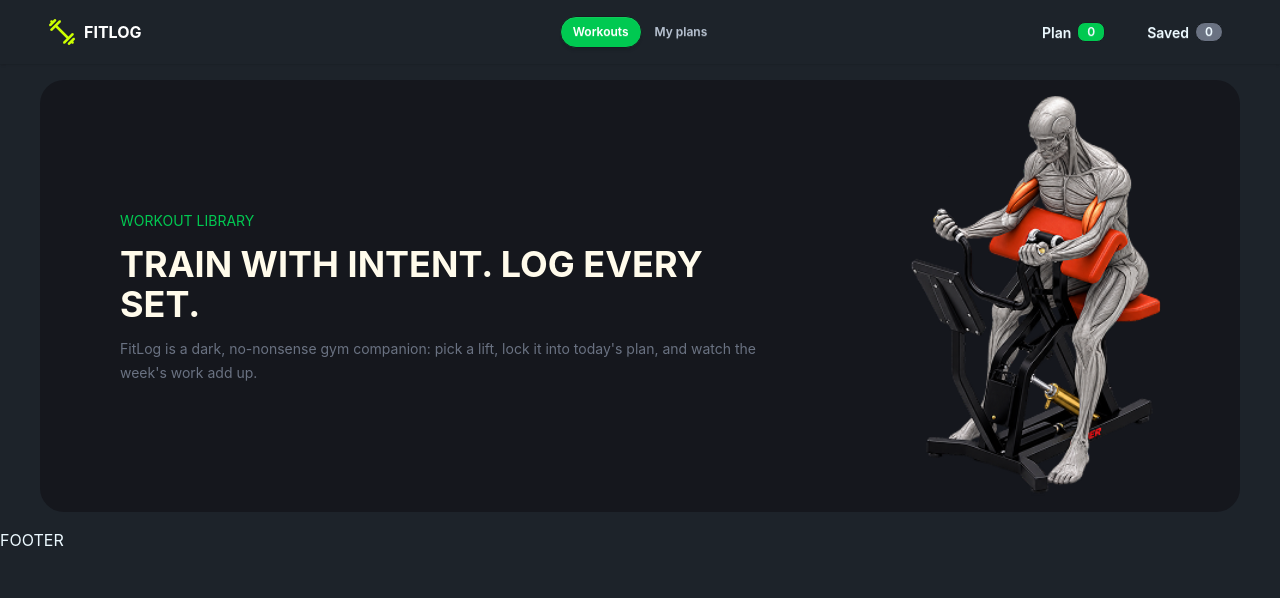
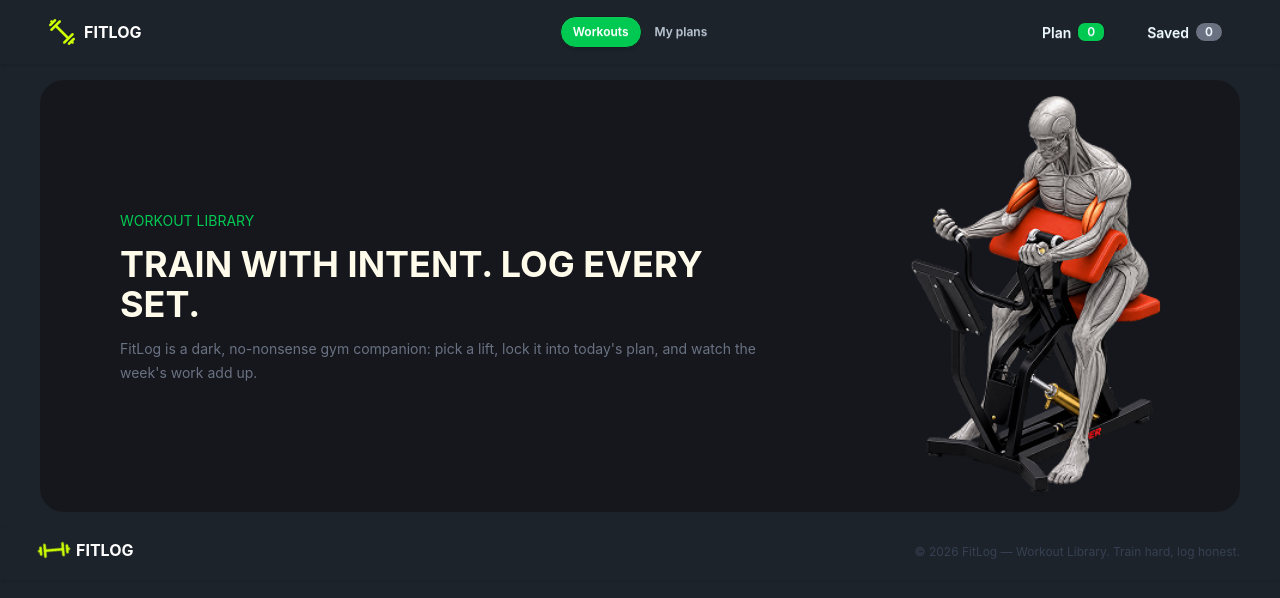
Before and after one commit to sadiaalam200023/A06_PH, a Next.js app: page / in a window 1280 px wide. Shown: the top 598 px of the page. Built offline with nearby package versions, Linux system fonts and the light colour scheme.

Commit message:
footer done

```diff
--- a/app/layout.tsx
+++ b/app/layout.tsx
@@ -1,7 +1,9 @@
 import type { Metadata } from "next";
 import { Geist, Geist_Mono } from "next/font/google";
 import "./globals.css";
+
 import Navbar from "@/components/Navbar";
+import Foot from "@/components/Foot";
 
 const geistSans = Geist({
   variable: "--font-geist-sans",
@@ -28,7 +30,8 @@ export default function RootLayout({ children }: LayoutProps<"/">) {
       <body className="min-h-full flex flex-col">
      <Navbar></Navbar>
       {children}
-      <h2>FOOTER</h2></body>
+      <Foot></Foot>
+      </body>
 
     </html>
   );
--- /dev/null
+++ b/components/Foot.tsx
@@ -0,0 +1,22 @@
+import React from 'react';
+import Image from 'next/image';
+import logo from "@/assets/logo.png"
+const Foot = () => {
+    return (
+
+            <div className='bg-base-100 shadow-sm px-10 ' >
+             <div className='mt-2 mb-4 flex justify-between items-center'>
+             <div className='flex items-center gap-2'>
+      <Image src={logo} alt="Company Logo"
+       className="rotate-130"/>
+      <span className='font-bold text-white'>FITLOG</span>
+    </div>
+    <div>
+        <p><span className='text-xs text-gray-700'>© 2026 FitLog — Workout Library. Train hard, log honest. </span></p>
+    </div> </div>
+        </div>
+
+    );
+};
+
+export default Foot;
--- a/components/Navbar.tsx
+++ b/components/Navbar.tsx
@@ -20,15 +20,9 @@ const Navbar = () => {
       <ul
         tabIndex={-1}
         className="menu menu-sm dropdown-content bg-base-100 rounded-box z-[1] mt-3 w-52 p-2 shadow">
-        <li><a>Item 1</a></li>
-        <li>
-          <a>Parent</a>
-          <ul className="p-2">
-            <li><a>Submenu 1</a></li>
-            <li><a>Submenu 2</a></li>
-          </ul>
-        </li>
-        <li><a>Item 3</a></li>
+        <li><a>Workouts</a></li>
+
+        <li><a>My Plans</a></li>
       </ul>
     </div>
 
```
Also changed, not shown: components/WorkoutCards.tsx (added).
